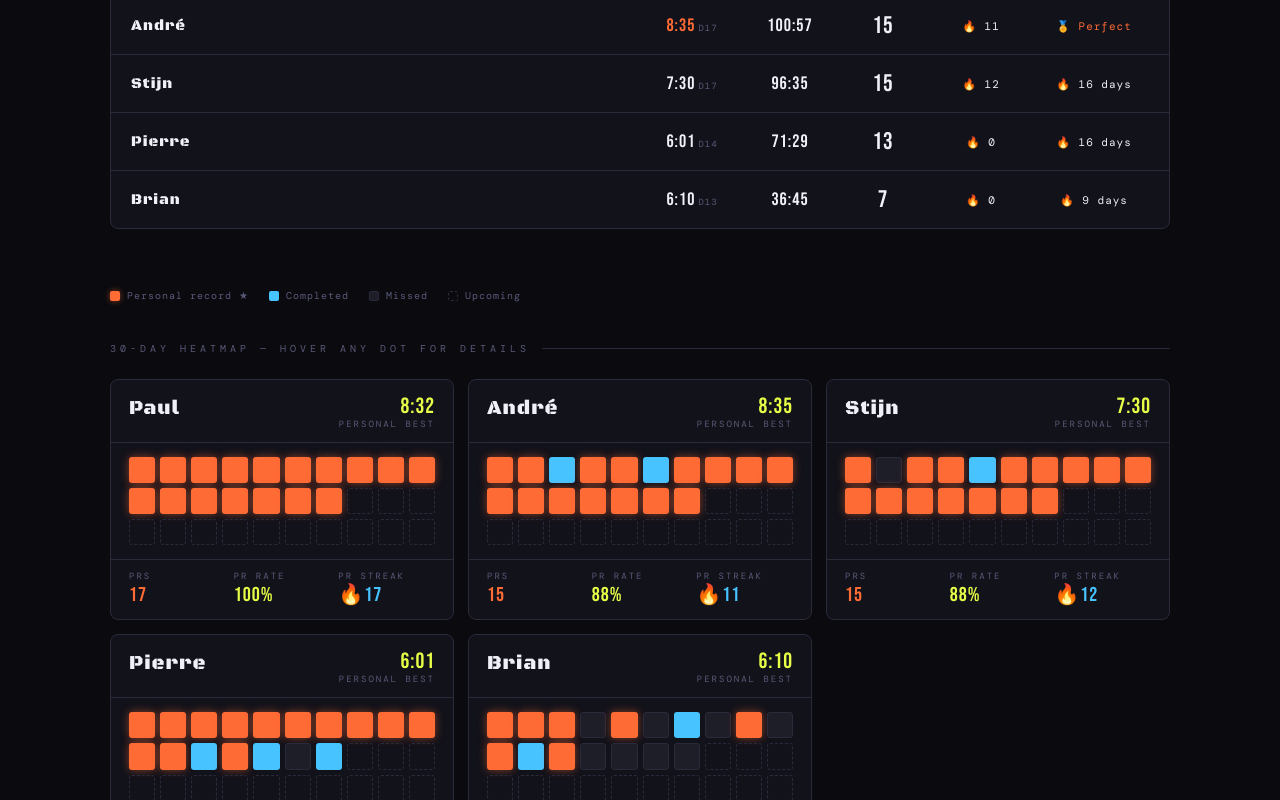
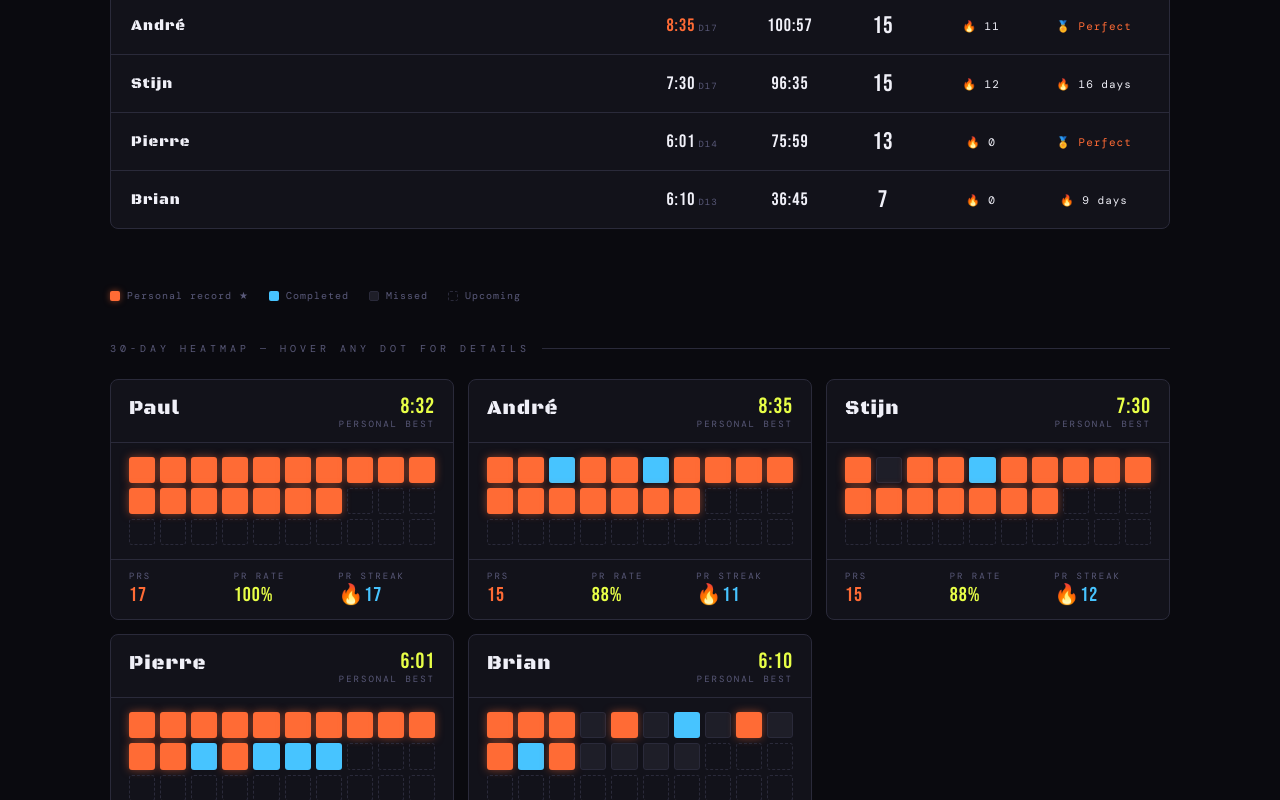
Before and after one commit to web-tailor/planking-challenge, a Nuxt app: page / in a window 1280 px wide. Shown: the part 1100-1900 px from the top of the page. Built offline with nearby package versions, Linux system fonts and the light colour scheme.

Commit message:
updated Pierre

```diff
--- a/composables/usePlankData.ts
+++ b/composables/usePlankData.ts
@@ -25,7 +25,7 @@ export type Athlete = {
 const RAW: Record<string, { joinDay?: number; times: string[] }> = {
   Stijn:  { times: ['3:34', '0:00', '4:15', '5:02', '3:30', '6:00', '6:02', '6:06', '6:12', '6:20', '6:31', '6:50', '7:00', '7:10', '7:15', '7:18', '7:30'] },
   André:  { times: ['4:00', '4:02', '2:45', '4:30', '4:49', '4:20', '5:10', '5:30', '6:00', '6:20', '6:40', '6:41', '7:30', '7:35', '8:00', '8:30', '8:35'] },
-  Pierre: { times: ['3:00', '3:30', '3:40', '3:50', '4:00', '4:15', '4:23', '4:30', '4:45', '4:50', '5:25', '5:30', '4:00', '6:01', '5:00', '0:00', '4:50'] },
+  Pierre: { times: ['3:00', '3:30', '3:40', '3:50', '4:00', '4:15', '4:23', '4:30', '4:45', '4:50', '5:25', '5:30', '4:00', '6:01', '5:00', '4:30', '4:50'] },
   Paul:   { times: ['1:49', '3:30', '3:40', '4:00', '5:02', '5:30', '6:03', '6:10', '6:15', '6:20', '6:30', '6:46', '8:00', '8:05', '8:10', '8:20', '8:32'] },
   Brian:  { times: ['3:05', '3:15', '3:26', '0:00', '4:06', '0:00', '2:11', '0:00', '5:10', '0:00', '5:16', '4:06', '6:10', '0:00', '0:00', '0:00', '0:00'] },
 }
```
